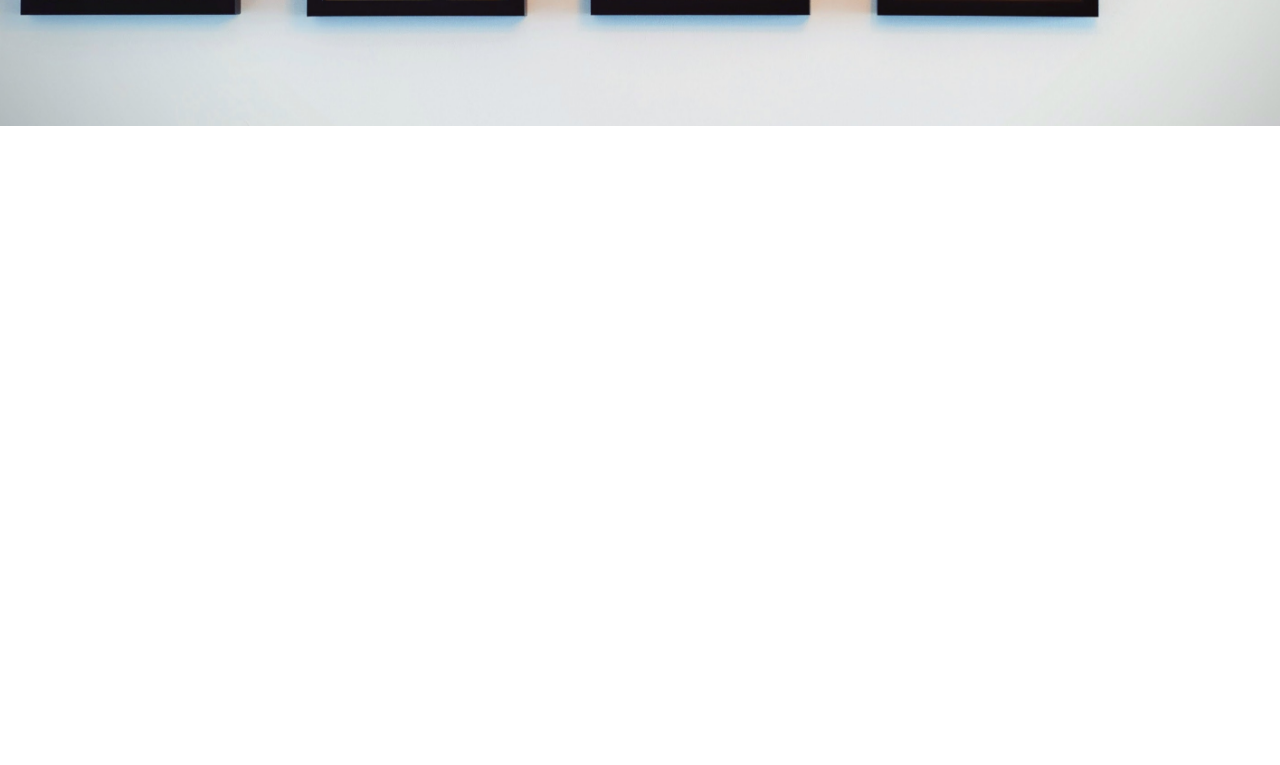
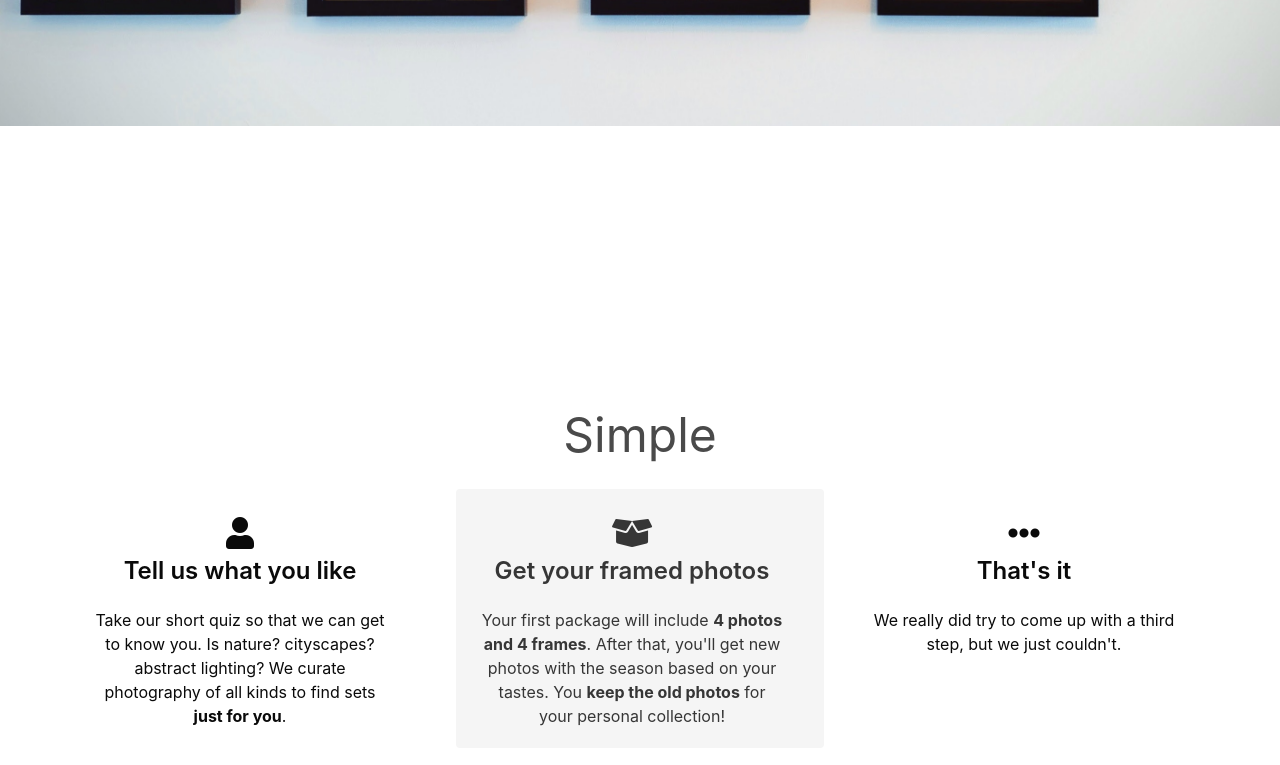
Before and after one commit to kofigumbs/apples-for-dinner, a Jekyll site: the page built from index.html, in a window 1280 px wide and 900 px high, scrolled down 774 px. Shown: the top 765 px of the window. Built offline with Jekyll 4.4.1, drawn with Linux system fonts in a browser that asks for light colours; nearby versions of some CDN libraries; comment, search, counter and statistics services are not loaded; before the commit the page ends 996 px from its top, so only the background shows below that; some of the changed text lies outside the part shown.

Commit message:
Add value section

```diff
--- a/index.html
+++ b/index.html
@@ -13,23 +13,59 @@ styles: |
   }
 ---
 <div class="hero is-fullheight">
-  <div class="hero-body hero-image index">
+  <div class="hero-body hero-image">
     <div class="container">
-      <h1 class="title is-1">Seasonal refreshment
-        <br> for your <mark id="tagline">home</mark>
+      <h1 class="title is-1">Curated art
+        <br>for your <mark id="tagline">home</mark>
       </h1>
-      <div class="buttons">
-        <a class="button is-large is-text" href="#learn">Learn more
-          <span class="icon"><i class="fas fa-level-down-alt"></i></span>
-        </a>
+      <p class="is-size-5">4 new pieces <strong>every season</strong> — $15 / month</p>
+      <br>
+      <a class="button is-large is-white" href="/profile">Sign Up</a>
+    </div>
+  </div>
+</div>
+
+<div class="hero is-fullheight">
+  <div class="hero-body">
+    <div class="container has-text-centered">
+      <h2 class="subtitle is-1">Simple</h2>
+      <div class="columns">
+        <div class="column">
+          <div class="notification is-white">
+            <span class="icon is-large"><i class="fas fa-user fa-2x"></i></span>
+            <h3 class="title is-4">Tell us what you like</h3>
+            <p>
+              Take our short quiz so that we can get to know you.
+              Is nature? cityscapes? abstract lighting? We curate
+              photography of all kinds to find sets <strong>just for you</strong>.
+            </p>
+          </div>
+        </div>
+        <div class="column">
+          <div class="notification is-light">
+            <span class="icon is-large"><i class="fas fa-box-open fa-2x"></i></span>
+            <h3 class="title is-4">Get your framed photos</h3>
+            <p>
+              Your first package will include <strong>4 photos and 4 frames</strong>.
+              After that, you'll get new photos with the season based on your tastes.
+              You <strong>keep the old photos</strong> for your personal collection!
+            </p>
+          </div>
+        </div>
+        <div class="column">
+          <div class="notification is-white">
+            <span class="icon is-large"><i class="fas fa-ellipsis-h fa-2x"></i></span>
+            <h3 class="title is-4">That's it</h3>
+            <p>We really did try to come up with a third step, but we just couldn't.</p>
+          </div>
+        </div>
       </div>
     </div>
   </div>
 </div>
-<div class="section" id="learn">
-</div>
+
 <script>
-  var taglines = ["apartment", "office", "condo", "airbnb", "dorm", "home"];
+  var taglines = ["office", "condo", "airbnb", "dorm", "apartment", "home"];
   var taglineIndex = 0;
   var taglineEl = document.getElementById("tagline");
   setInterval(function() {
```
